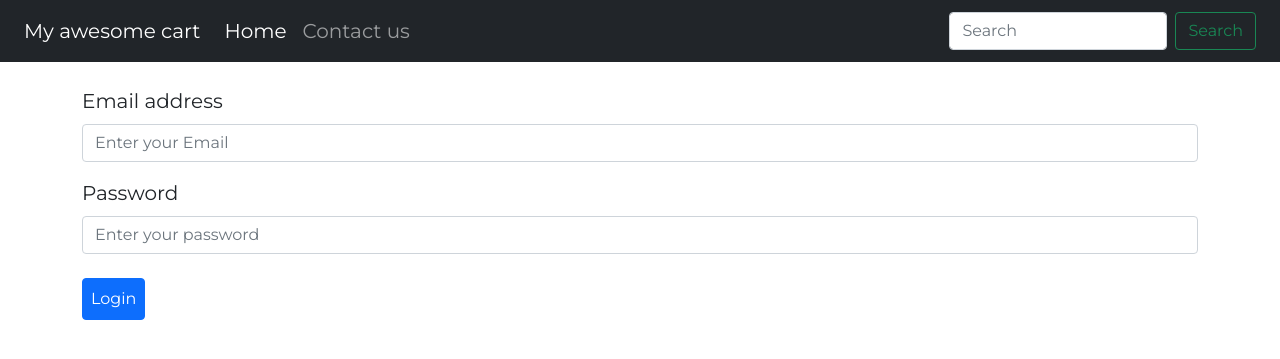
After one commit to arnabmitra471/My-awesome-cart-django, a Django app: page /shop/login/ in a window 1280 px wide. The commit adds this page. Shown: the top 359 px of the page. Run offline with Django 5.2, Linux system fonts and the light colour scheme.

Commit message:
Finished with the login and signup logic

```diff
--- /dev/null
+++ b/shop/templates/login.html
@@ -0,0 +1,27 @@
+{% extends "base.html" %}
+
+{% block content %}
+    <div class="container mt-4">
+        <form action="{% url 'login' %}" method="post">
+            {% csrf_token %}
+            <div class="mb-3">
+              <label for="email" class="form-label">Email address</label>
+              <input type="email" class="form-control" id="email" name="user_email"aria-describedby="emailHelp" placeholder="Enter your Email">
+            </div>
+            <div class="mb-3">
+              <label for="password" class="form-label">Password</label>
+              <input type="password" class="form-control" id="password" name="user_password" placeholder="Enter your password">
+            </div>
+            <button type="submit" class="btn btn-primary p-2 my-2">Login</button>
+          </form>
+
+          {% if messages %}
+            <ul class="mt-3">
+                {% for message in messages %}
+                    <li class="text-danger">{{ message }}</li>
+                {% endfor %}
+            </ul>
+            {% endif %}
+    </div>
+
+{% endblock %}
--- a/shop/urls.py
+++ b/shop/urls.py
@@ -5,4 +5,5 @@ urlpatterns = [
     path("",views.home,name="home"),
     path("contact/",views.contact_us,name="contact"),
     path("signup/",views.signup,name="signup"),
+    path("login/",views.login,name="login")
 ]
--- a/shop/views.py
+++ b/shop/views.py
@@ -1,8 +1,9 @@
-from django.shortcuts import render
+from django.shortcuts import render,redirect
 from .models import Product,Contact
 from django.http import HttpResponseRedirect
 from django.contrib import messages
 from django.contrib.auth.models import User
+from django.contrib.auth import authenticate, login as auth_login
 # Create your views here.
 
 
@@ -40,6 +41,40 @@ def signup(request):
         signup_password = request.POST.get("user_signup_password")
         conf_pass = request.POST.get("user_signup_conf_pass")
 
+        context = {
+            "first_name": first_name,
+            "last_name" : last_name,
+            "signup_email":signup_email
+        }
+
+        if signup_password != conf_pass:
+            messages.error(request,"Passwords do not match")
+            return render(request,"signup.html",context)
+
+        if User.objects.filter(email=signup_email).exists():
+            messages.error(request,"Email is already taken")
+            return render(request,"signup.html",context)
+
+        new_user = User.objects.create_user(username=signup_email,email=signup_email,password=signup_password,first_name=first_name,last_name=last_name)
+        new_user.save()
+        messages.success(request,"You have registered successfully")
+        return redirect("login")
+    return render(request,"signup.html")
+
+def login(request):
+    if request.method == "POST":
+        user_email = request.POST.get("user_email")
+        user_password = request.POST.get("user_password")
+        # Authenticating the user
+        user = authenticate(request,username=user_email,password=user_password)
 
 
-    return render(request,"signup.html")
+        if user is not None:
+            # if the user gets authenticated and we get a user object then logging in the user
+            auth_login(request,user)
+            messages.success(request,"You have logged in successfully")
+            return redirect("home")
+        else:
+            messages.error(request,"Invalid username or password")
+
+    return render(request,"login.html")
```
Also changed, not shown: shop/templates/signup.html (+12 -4 lines), db.sqlite3.
